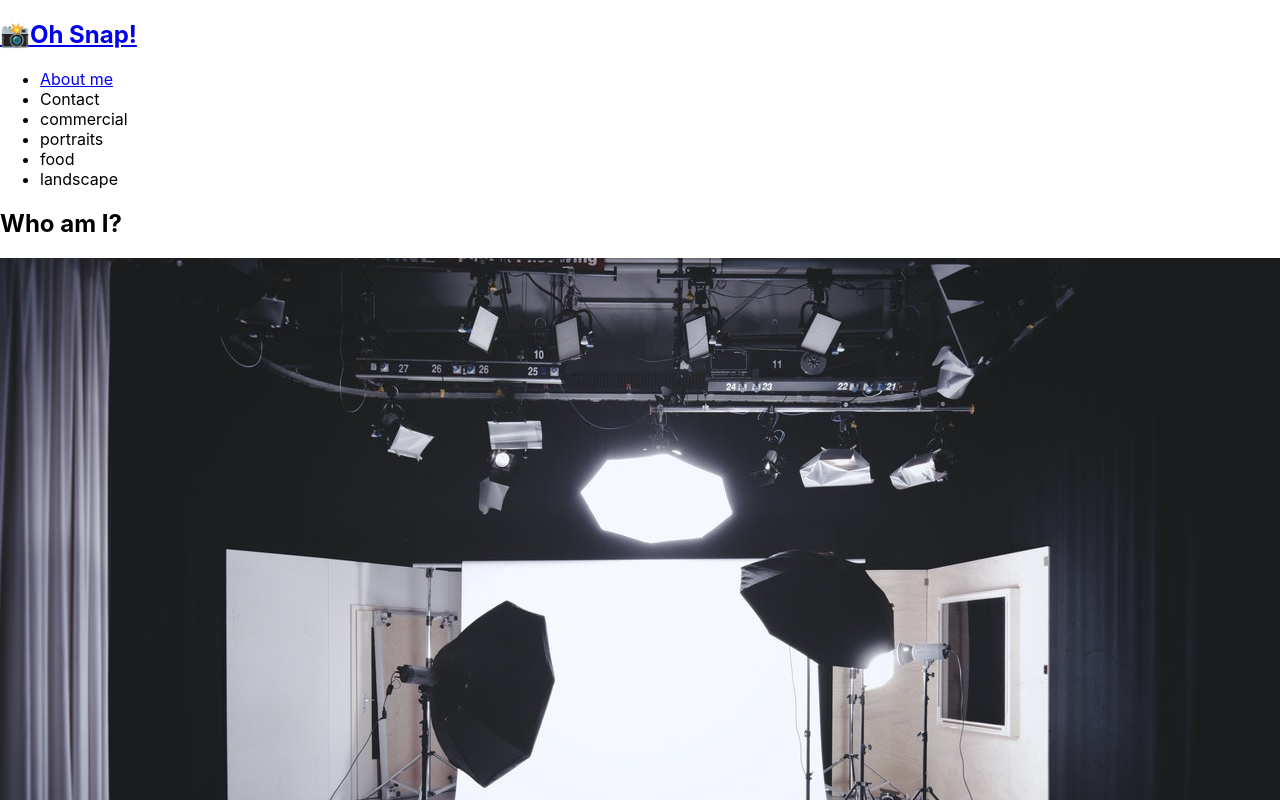
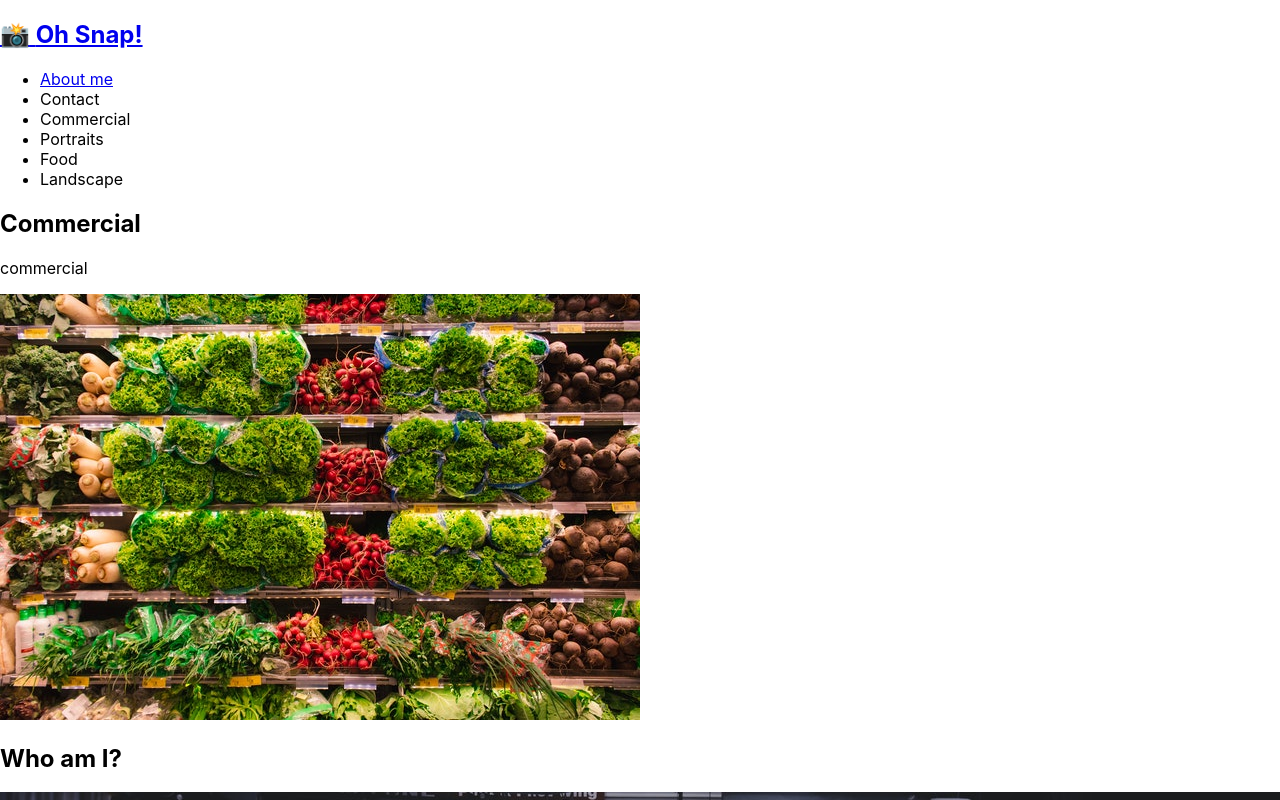
Before and after one commit to jermeewinn/photo-port, a React (Create React App) app: page / in a window 1280 px wide. Shown: the top 800 px of the page. Built offline with nearby package versions, Linux system fonts and the light colour scheme.

Commit message:
added Gallery and cleaned up Nav using conditional rendering

```diff
--- a/src/App.js
+++ b/src/App.js
@@ -1,13 +1,31 @@
-import React from 'react';
+import React, { useState } from 'react';
 import './App.css';
 import About from './components/About';
 import Nav from './components/Nav';
+import Gallery from './components/Gallery';
 
 function App() {
+  const [categories] = useState([
+    {
+      name: 'commercial',
+      description: 'Photos of grocery stores, food trucks, and other commercial projects',
+    },
+    { name: 'portraits', description: 'Portraits of people in my life' },
+    { name: 'food', description: 'Delicious delicacies' },
+    { name: 'landscape', description: 'Fields, farmhouses, waterfalls, and the beauty of nature' },
+  ]);
+
+  const [currentCategory, setCurrentCategory] = useState(categories[0]);
+
   return (
     <div>
-      <Nav></Nav>
+      <Nav
+        categories={categories}
+        setCurrentCategory={setCurrentCategory}
+        currentCategory={currentCategory}
+      ></Nav>
       <main>
+        <Gallery></Gallery>
         <About></About>
       </main>
     </div>
--- /dev/null
+++ b/src/components/Gallery/index.js
@@ -0,0 +1,25 @@
+import React from 'react';
+import { capitalizeFirstLetter } from '../../project/utils/helpers';
+import photo from '../../assets/small/commercial/0.jpg';
+
+function Gallery(props) {
+    const currentCategory = {
+        name: 'commercial',
+        description:
+            "Photos of grocery stores, food trucks, and other commercial projects"
+    };
+    return (
+        <section>
+            <h1>{capitalizeFirstLetter(currentCategory.name)}</h1>
+            <p>{currentCategory.name}</p>
+            <div>
+                <img
+                src={photo}
+                alt="Commercial Example"
+                className='img-thumbnail mx-1' />
+            </div>
+        </section>
+    );
+}
+
+export default Gallery;
--- a/src/components/Nav/index.js
+++ b/src/components/Nav/index.js
@@ -1,45 +1,51 @@
 import React from 'react';
+import { capitalizeFirstLetter } from '../../project/utils/helpers';
 
-function Nav() {
-    const categories = [
-        {
-            name: 'commercial',
-            description: 'Photos of grocery stores, food trucks, and other commercial projects'
-        },
-        {
-            name: 'portraits',
-            description: 'Portraits of people in my life'
-        },
-        {
-            name: 'food',
-            description: 'Delicious delicacies'
-        },
-        {
-            name: 'landscape',
-            description: 'Fields, farmhouses, waterfalls, and the beauty of nature'
-        }
-    ];
+function Nav(props) {
+    const {
+      categories = [],
+      setCurrentCategory,
+      currentCategory,
+    } = props;
+
+
+    const handleClick = (item) => {
+      console.log(item);
+      return item;
+    };
 
     return (
-        <header>
+        <header className="flex-row px-1">
             <h2>
-                <a data-testid='link' href='/'>
-                    <span role='img' aria-label='camera'>📸</span>Oh Snap!
+                <a data-testid="link" href="/">
+                    <span role="img" aria-label="camera">
+                        {" "}
+                        📸
+                    </span>{" "}
+                    Oh Snap!
                 </a>
             </h2>
             <nav>
-                <ul className='flex-row'>
-                    <li className='mx-2'>
-                        <a data-testid='about' href='#about'>
-                        About me
+                <ul className="flex-row">
+                    <li className="mx-2">
+                        <a
+                            href="#about"
+                        >
+                            About me
                         </a>
                     </li>
                     <li>
-                        <span>Contact</span>
+                        <span onClick={() => handleClick('Contact')}>Contact</span>
                     </li>
                     {categories.map((category) => (
-                        <li className='mx-1' key={category.name}>
-                            <span>{category.name}</span>
+                        <li className={`mx-1 ${currentCategory.name === category.name && 'navActive'}`} key={category.name}>
+                            <span
+                                onClick={() => {
+                                    setCurrentCategory(category)
+                                }}
+                            >
+                                {capitalizeFirstLetter(category.name)}
+                            </span>
                         </li>
                     ))}
                 </ul>
```
